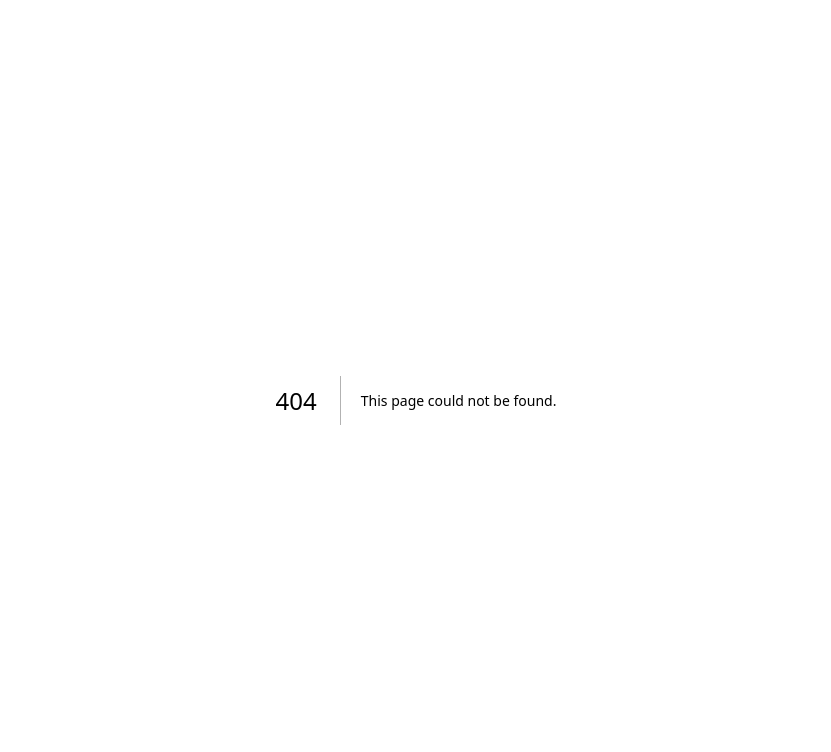
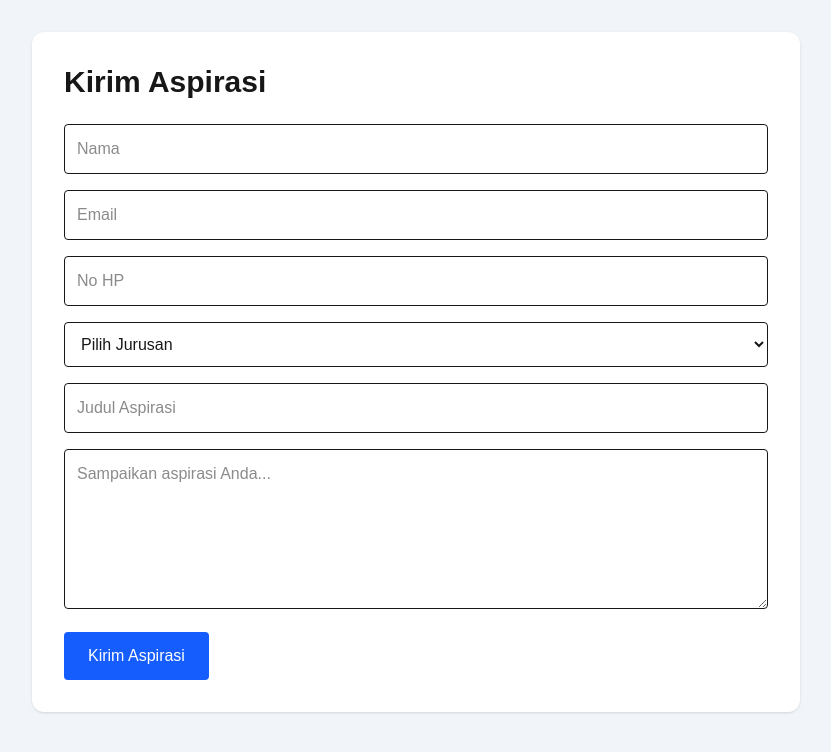
Before and after one commit to cakadut/Aspirasi_Anda, a Next.js app: page /submit in a window 1280 px wide. Before the commit this address had no page. Shown: the top 752 px of the page, without its empty margins (224-1055 px from the left). Built offline with nearby package versions, Linux system fonts and the light colour scheme; no server answers.

Commit message:
Submit apiration working

```diff
--- /dev/null
+++ b/app/submit/page.tsx
@@ -0,0 +1,172 @@
+"use client";
+
+import { useState } from "react";
+import { supabase } from "@/lib/supabase";
+
+export default function SubmitPage() {
+  const [loading, setLoading] = useState(false);
+
+  const [form, setForm] = useState({
+    nama: "",
+    email: "",
+    no_hp: "",
+    jurusan: "",
+    judul: "",
+    isi_aspirasi: "",
+  });
+
+  const generateTicket = () => {
+    const today = new Date();
+
+    const yyyy = today.getFullYear();
+    const mm = String(today.getMonth() + 1).padStart(2, "0");
+    const dd = String(today.getDate()).padStart(2, "0");
+
+    const random = Math.floor(Math.random() * 999999)
+      .toString()
+      .padStart(6, "0");
+
+    return `${yyyy}${mm}${dd}-${random}`;
+  };
+
+  const handleSubmit = async (e: React.FormEvent) => {
+    e.preventDefault();
+
+    setLoading(true);
+
+    const ticketNo = generateTicket();
+
+    const { error } = await supabase
+      .from("aspirations")
+      .insert([
+        {
+          ticket_no: ticketNo,
+          nama: form.nama,
+          email: form.email,
+          no_hp: form.no_hp,
+          jurusan: form.jurusan,
+          kategori: "Umum",
+          judul: form.judul,
+          isi_aspirasi: form.isi_aspirasi,
+          status: "BARU",
+        },
+      ]);
+
+    if (error) {
+      alert("Gagal menyimpan aspirasi");
+      console.error(error);
+    } else {
+      alert(
+        `Aspirasi berhasil dikirim.\n\nNomor Tiket:\n${ticketNo}`
+      );
+
+      setForm({
+        nama: "",
+        email: "",
+        no_hp: "",
+        jurusan: "",
+        judul: "",
+        isi_aspirasi: "",
+      });
+    }
+
+    setLoading(false);
+  };
+
+  return (
+    <main className="min-h-screen bg-slate-100 p-8">
+      <div className="max-w-3xl mx-auto bg-white p-8 rounded-xl shadow">
+        <h1 className="text-3xl font-bold mb-6">
+          Kirim Aspirasi
+        </h1>
+
+        <form onSubmit={handleSubmit} className="space-y-4">
+
+          <input
+            className="w-full border p-3 rounded"
+            placeholder="Nama"
+            value={form.nama}
+            onChange={(e) =>
+              setForm({ ...form, nama: e.target.value })
+            }
+            required
+          />
+
+          <input
+            className="w-full border p-3 rounded"
+            placeholder="Email"
+            type="email"
+            value={form.email}
+            onChange={(e) =>
+              setForm({ ...form, email: e.target.value })
+            }
+          />
+
+          <input
+            className="w-full border p-3 rounded"
+            placeholder="No HP"
+            value={form.no_hp}
+            onChange={(e) =>
+              setForm({ ...form, no_hp: e.target.value })
+            }
+          />
+
+          <select
+            className="w-full border p-3 rounded"
+            value={form.jurusan}
+            onChange={(e) =>
+              setForm({ ...form, jurusan: e.target.value })
+            }
+            required
+          >
+            <option value="">Pilih Jurusan</option>
+            <option>Teknik Sipil</option>
+            <option>Teknik Mesin</option>
+            <option>Teknik Elektro</option>
+            <option>Teknik Kimia</option>
+            <option>Teknik Industri</option>
+            <option>Teknik Komputer</option>
+            <option>Teknik Lingkungan</option>
+            <option>Teknik Perkapalan</option>
+            <option>Teknik Metalurgi dan Material</option>
+            <option>Arsitektur</option>
+            <option>Teknik Bioproses</option>
+          </select>
+
+          <input
+            className="w-full border p-3 rounded"
+            placeholder="Judul Aspirasi"
+            value={form.judul}
+            onChange={(e) =>
+              setForm({ ...form, judul: e.target.value })
+            }
+            required
+          />
+
+          <textarea
+            className="w-full border p-3 rounded h-40"
+            placeholder="Sampaikan aspirasi Anda..."
+            value={form.isi_aspirasi}
+            onChange={(e) =>
+              setForm({
+                ...form,
+                isi_aspirasi: e.target.value,
+              })
+            }
+            required
+          />
+
+          <button
+            type="submit"
+            disabled={loading}
+            className="bg-blue-600 text-white px-6 py-3 rounded"
+          >
+            {loading
+              ? "Mengirim..."
+              : "Kirim Aspirasi"}
+          </button>
+        </form>
+      </div>
+    </main>
+  );
+}
```
